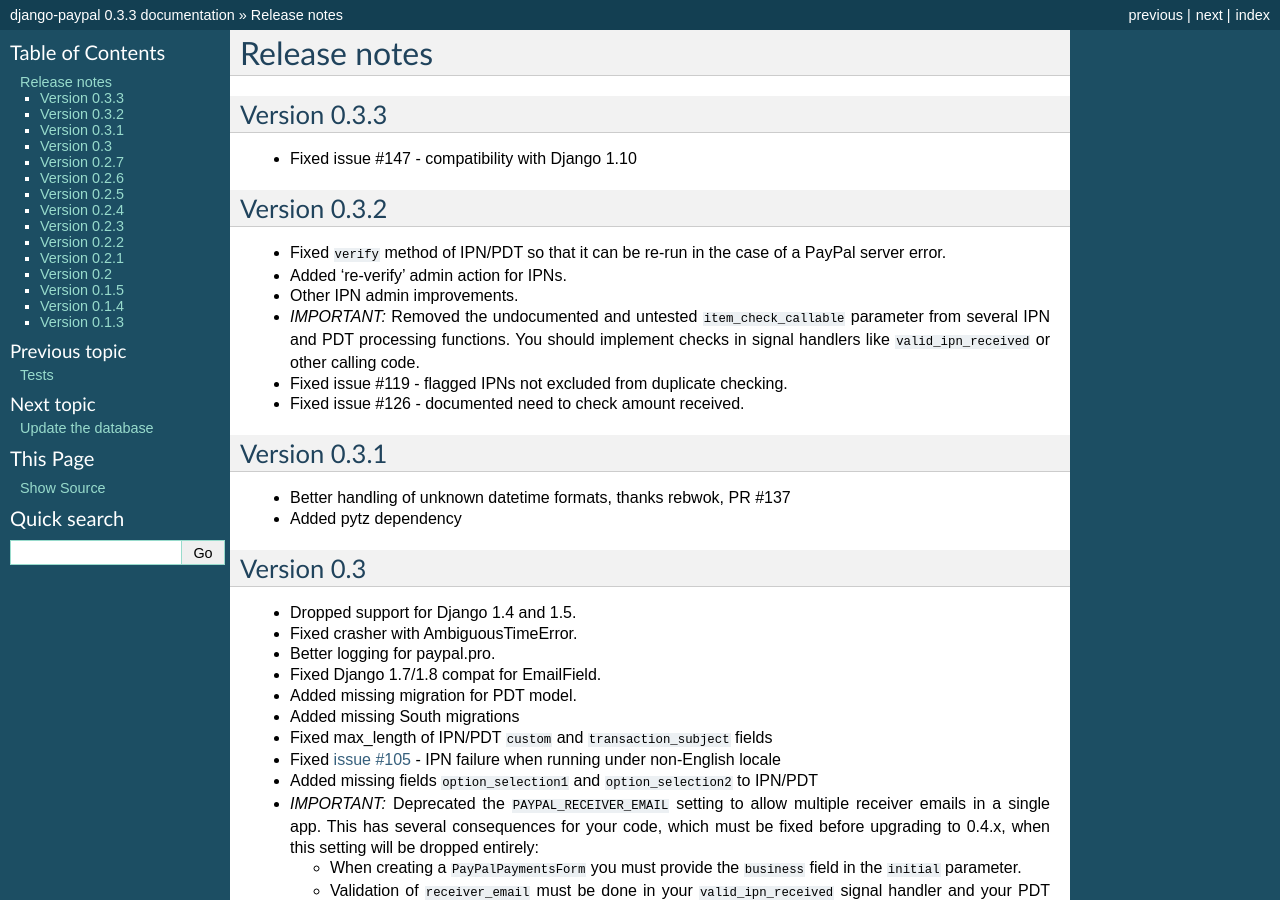
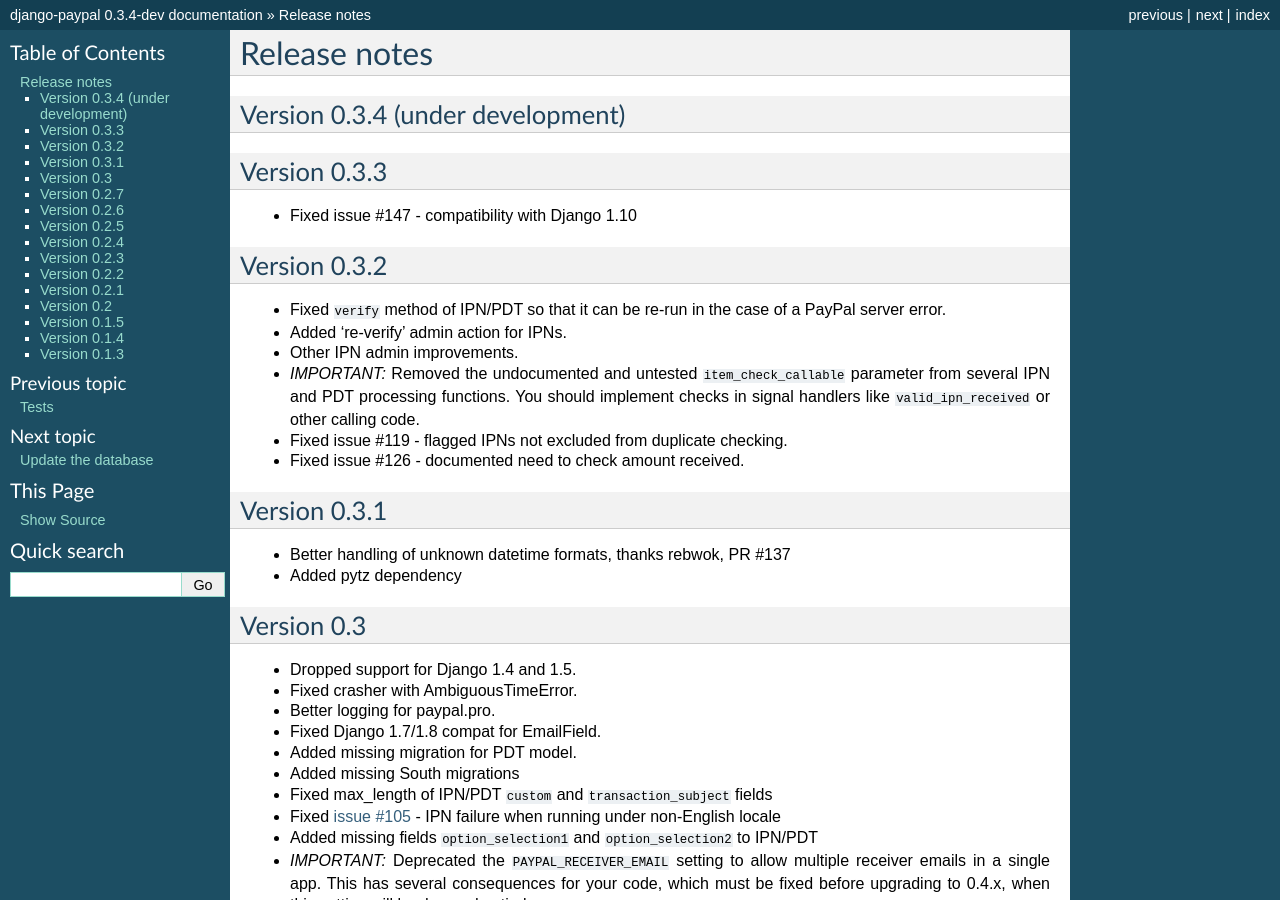
Before and after one commit to spookylukey/django-paypal, a Sphinx documentation site: the page built from docs/release_notes.rst, in a window 1280 px wide and 900 px high. Built offline with Sphinx 7.4.7, drawn with Linux system fonts in a browser that asks for light colours; some of the changed text lies outside the part shown.

Commit message:
Version bump to dev version

```diff
--- a/docs/conf.py
+++ b/docs/conf.py
@@ -49,9 +49,9 @@
 # built documents.
 #
 # The short X.Y version.
-version = '0.3.3'
+version = '0.3.4'
 # The full version, including alpha/beta/rc tags.
-release = '0.3.3'
+release = '0.3.4-dev'
 
 # The language for content autogenerated by Sphinx. Refer to documentation
 # for a list of supported languages.
--- a/docs/release_notes.rst
+++ b/docs/release_notes.rst
@@ -1,6 +1,10 @@
 ===============
  Release notes
 ===============
+
+Version 0.3.4 (under development)
+---------------------------------
+
 
 Version 0.3.3
 -------------
--- a/paypal/__init__.py
+++ b/paypal/__init__.py
@@ -1 +1 @@
-__version__ = "0.3.3"
+__version__ = "0.3.4-dev"
--- a/setup.py
+++ b/setup.py
@@ -14,7 +14,7 @@
 
 setup(
     name='django-paypal',
-    version="0.3.3",
+    version="0.3.4-dev",
     author='John Boxall',
     author_email='john@handimobility.ca',
     maintainer="Luke Plant",
```
